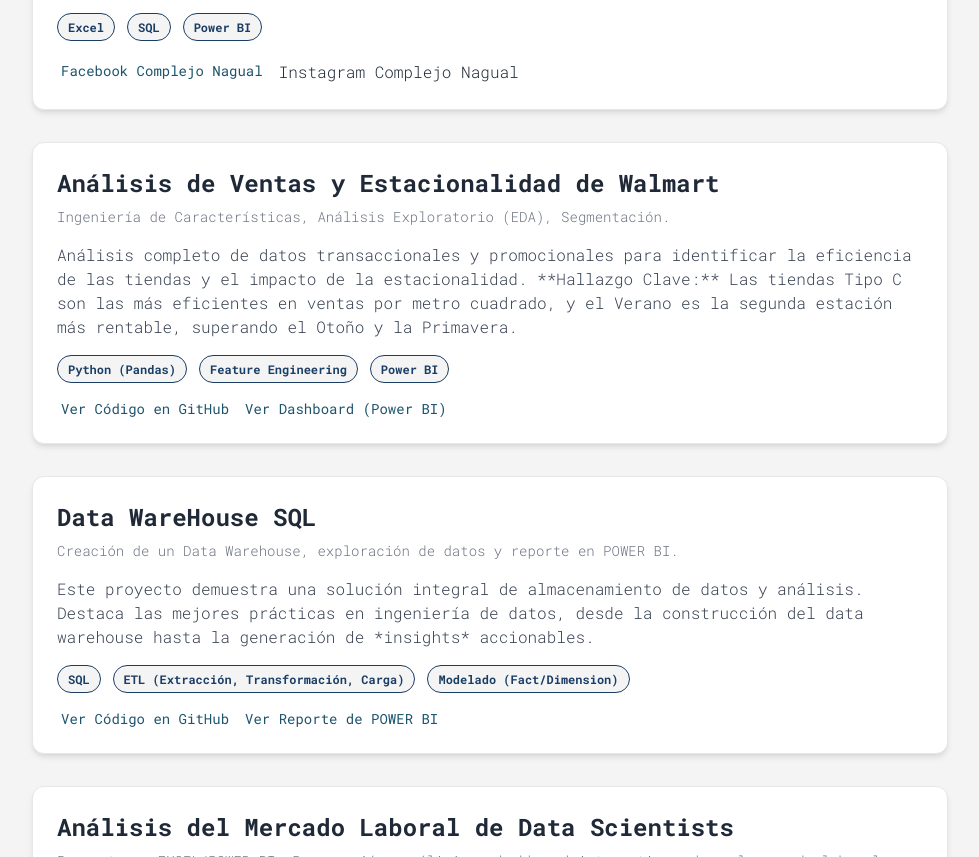
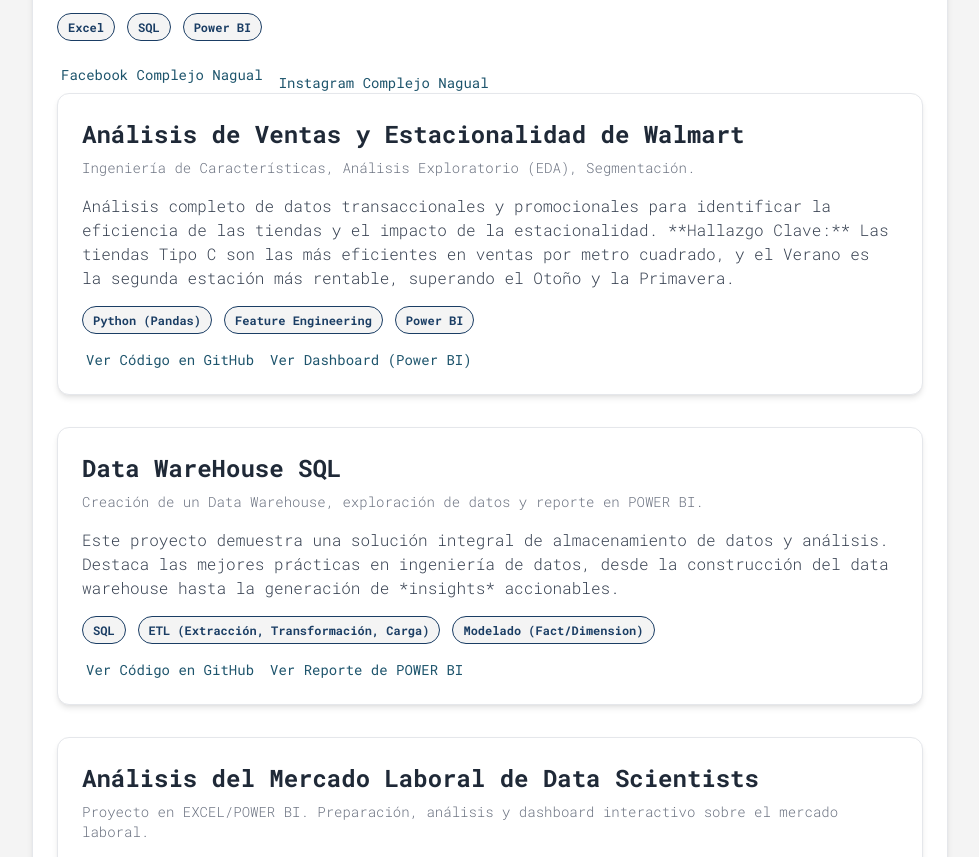
Before and after one commit to lucaseloyfernandez/CV_HTML_AnalistaDatos, a plain HTML site: page index.html in a window 1280 px wide. Shown: the part 1495-2352 px from the top of the page, without its empty margins (300-1279 px from the left). Drawn offline with nearby package versions, Linux system fonts and the light colour scheme.

Commit message:
Add Instagram link with new div structure

```diff
--- a/index.html
+++ b/index.html
@@ -255,11 +255,13 @@
                     <a href="https://www.facebook.com/complejonagual" target="_blank" class="text-sm font-medium text-accent hover:text-gray-700 flex items-center">
                         <span class="text-lg mr-1"></span> Facebook Complejo Nagual
                     </a>
-                    <a href="https://www.instagram.com/complejonagual">
+                    <div class="mt-4 flex space-x-3">
+                    <a href="https://www.instagram.com/complejonagual" target="_blank" class="text-sm font-medium text-accent hover:text-gray-700 flex items-center">
                         <span class="text-lg mr-1"></span> Instagram Complejo Nagual
                     </a>
+
+                    </div>
                 </div>
-            </div>
 
 
             <!-- PROYECTO 2: WALMART (Aplicando clase .project-card) -->
```
